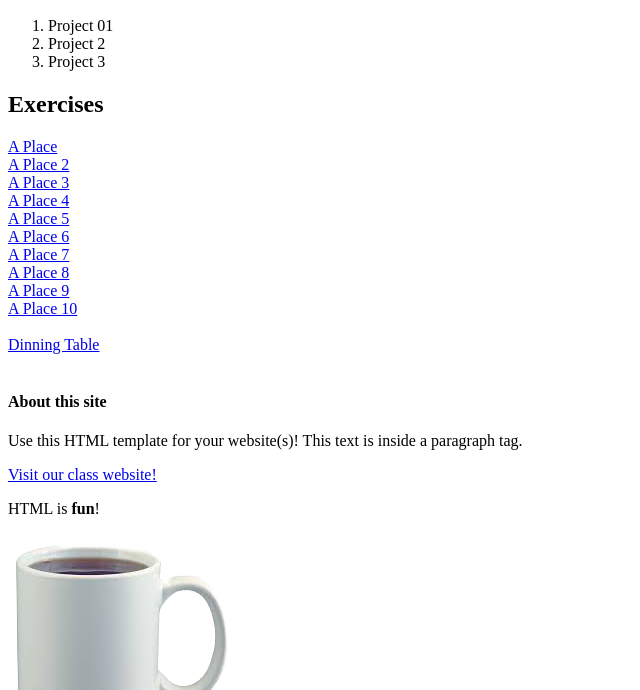
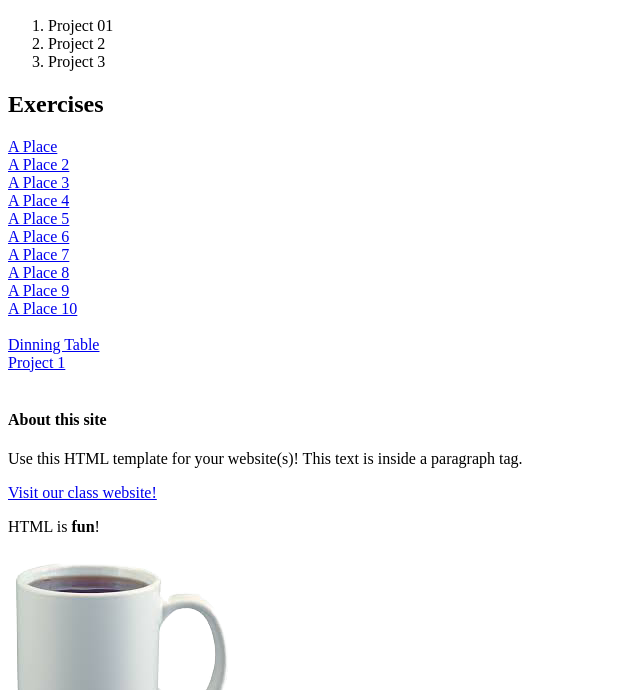
Before and after one commit to YadaviPatil/interactive, a plain HTML site: page index.html in a window 1280 px wide. Shown: the part 110-800 px from the top of the page, without its empty margins (0-640 px from the left). Drawn offline with Linux system fonts and the light colour scheme.

Commit message:
Update index.html

```diff
--- a/index.html
+++ b/index.html
@@ -33,6 +33,8 @@
     <a href="exercises/a-place-07.html">A Place 10</a><br>
     <br>
     <a href="exercises/Dinning Table.html">Dinning Table</a><br>
+    <a href="Project 1/Project 1.html">Project 1</a><br>
+
     <br>
     <div>
       <h4>About this site</h4>
```
